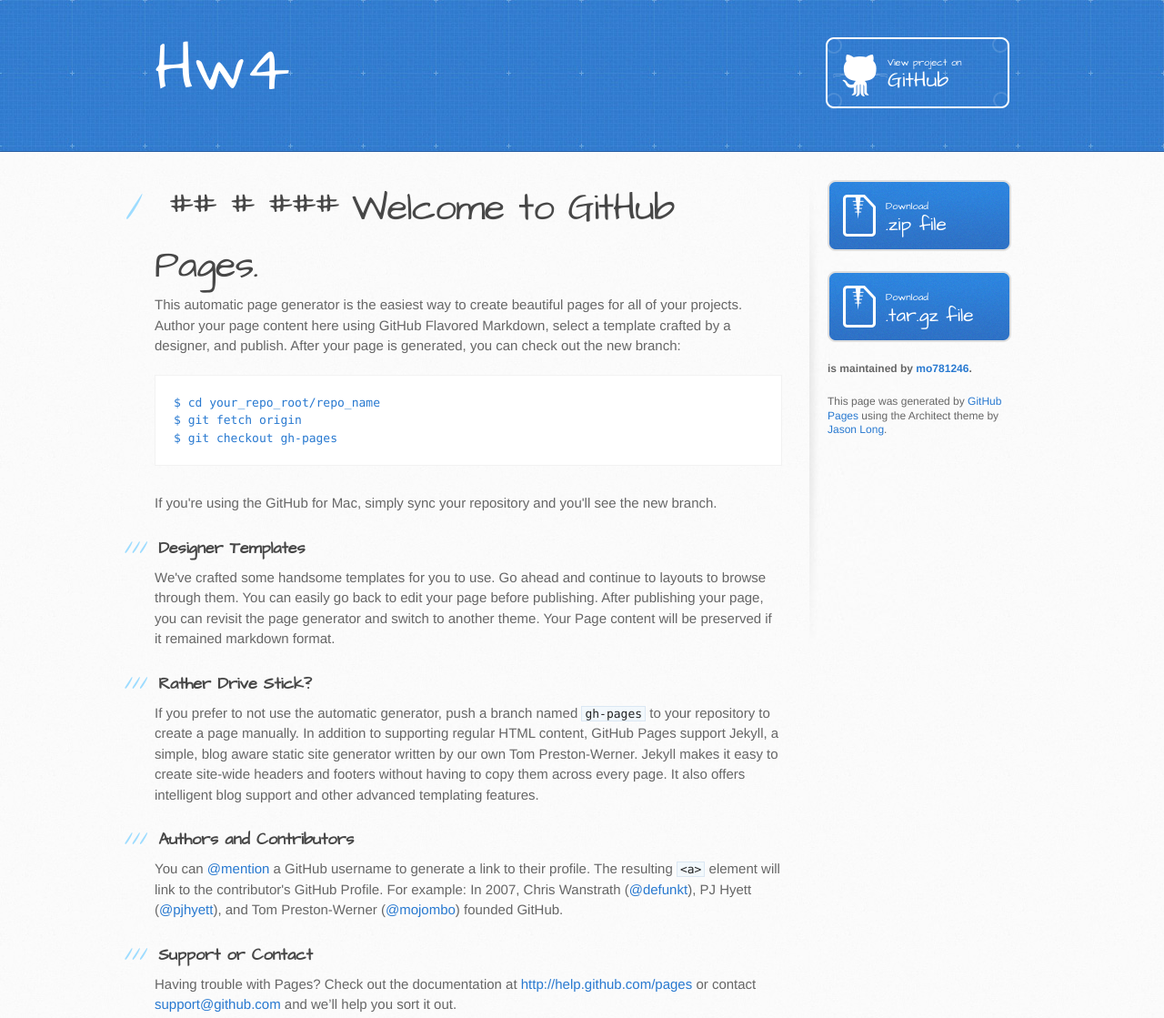
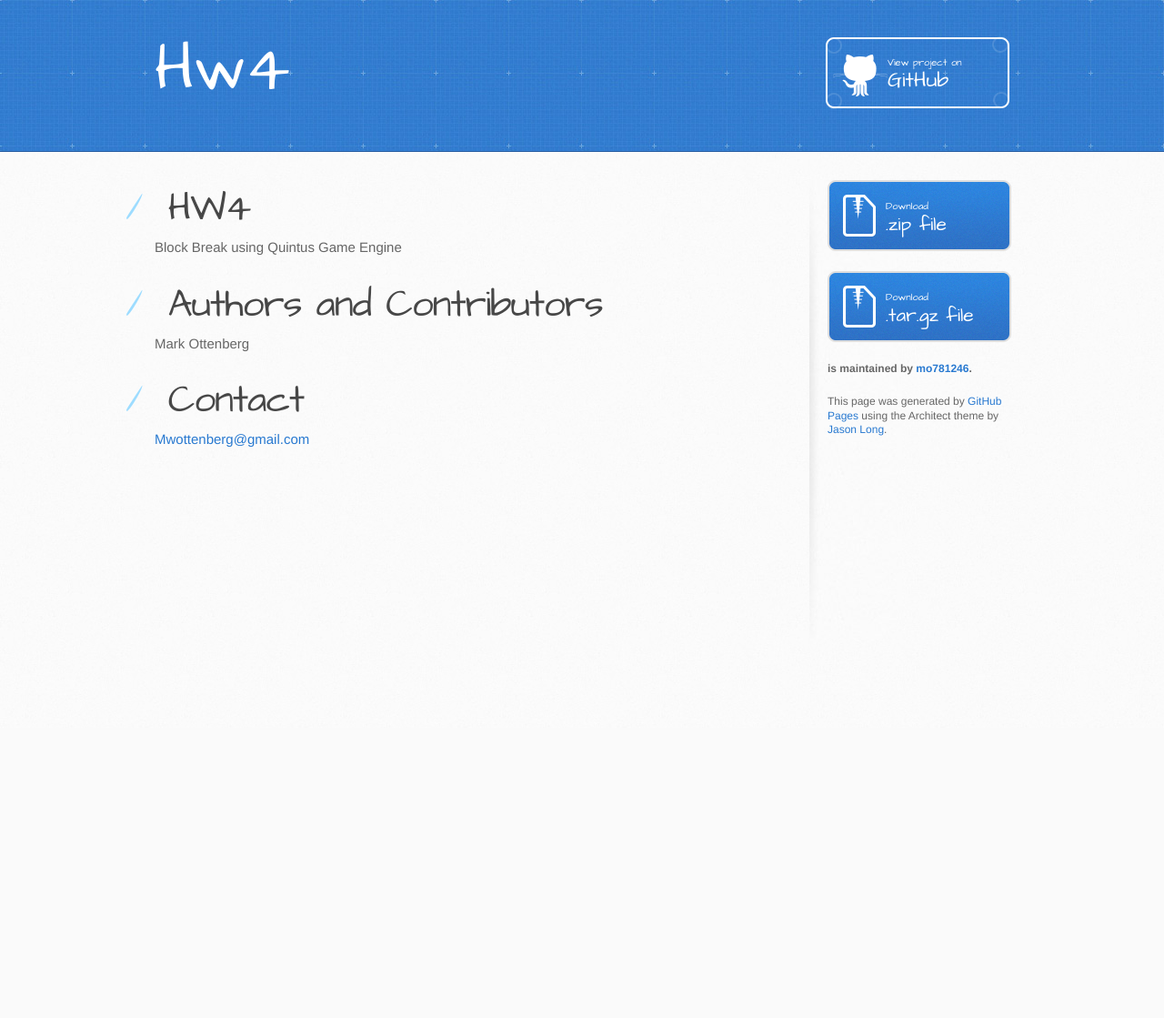
Before and after one commit to mo781246/HW4, a plain HTML site: page index.html in a window 1280 px wide. Shown: the whole page at 91% size. After the commit the page ends 800 px from the top, so only its background shows below. Drawn offline with Linux system fonts and the light colour scheme.

```diff
--- a/index.html
+++ b/index.html
@@ -29,36 +29,19 @@
       <div class="inner clearfix">
         <section id="main-content">
           <h1>
-<a name="---welcome-to-github-pages" class="anchor" href="#---welcome-to-github-pages"><span class="octicon octicon-link"></span></a>## # ### Welcome to GitHub Pages.</h1>
+<a name="hw4" class="anchor" href="#hw4"><span class="octicon octicon-link"></span></a>HW4</h1>
 
-<p>This automatic page generator is the easiest way to create beautiful pages for all of your projects. Author your page content here using GitHub Flavored Markdown, select a template crafted by a designer, and publish. After your page is generated, you can check out the new branch:</p>
+<p>Block Break using Quintus Game Engine</p>
 
-<pre><code>$ cd your_repo_root/repo_name
-$ git fetch origin
-$ git checkout gh-pages
-</code></pre>
+<h1>
+<a name="authors-and-contributors" class="anchor" href="#authors-and-contributors"><span class="octicon octicon-link"></span></a>Authors and Contributors</h1>
 
-<p>If you're using the GitHub for Mac, simply sync your repository and you'll see the new branch.</p>
+<p>Mark Ottenberg</p>
 
-<h3>
-<a name="designer-templates" class="anchor" href="#designer-templates"><span class="octicon octicon-link"></span></a>Designer Templates</h3>
+<h1>
+<a name="contact" class="anchor" href="#contact"><span class="octicon octicon-link"></span></a>Contact</h1>
 
-<p>We've crafted some handsome templates for you to use. Go ahead and continue to layouts to browse through them. You can easily go back to edit your page before publishing. After publishing your page, you can revisit the page generator and switch to another theme. Your Page content will be preserved if it remained markdown format.</p>
-
-<h3>
-<a name="rather-drive-stick" class="anchor" href="#rather-drive-stick"><span class="octicon octicon-link"></span></a>Rather Drive Stick?</h3>
-
-<p>If you prefer to not use the automatic generator, push a branch named <code>gh-pages</code> to your repository to create a page manually. In addition to supporting regular HTML content, GitHub Pages support Jekyll, a simple, blog aware static site generator written by our own Tom Preston-Werner. Jekyll makes it easy to create site-wide headers and footers without having to copy them across every page. It also offers intelligent blog support and other advanced templating features.</p>
-
-<h3>
-<a name="authors-and-contributors" class="anchor" href="#authors-and-contributors"><span class="octicon octicon-link"></span></a>Authors and Contributors</h3>
-
-<p>You can <a href="https://github.com/blog/821" class="user-mention">@mention</a> a GitHub username to generate a link to their profile. The resulting <code>&lt;a&gt;</code> element will link to the contributor's GitHub Profile. For example: In 2007, Chris Wanstrath (<a href="https://github.com/defunkt" class="user-mention">@defunkt</a>), PJ Hyett (<a href="https://github.com/pjhyett" class="user-mention">@pjhyett</a>), and Tom Preston-Werner (<a href="https://github.com/mojombo" class="user-mention">@mojombo</a>) founded GitHub.</p>
-
-<h3>
-<a name="support-or-contact" class="anchor" href="#support-or-contact"><span class="octicon octicon-link"></span></a>Support or Contact</h3>
-
-<p>Having trouble with Pages? Check out the documentation at <a href="http://help.github.com/pages">http://help.github.com/pages</a> or contact <a href="mailto:support@github.com">support@github.com</a> and we’ll help you sort it out.</p>
+<p><a href="mailto:Mwottenberg@gmail.com">Mwottenberg@gmail.com</a></p>
         </section>
 
         <aside id="sidebar">
```
Also changed, not shown: params.json (+1 -1 lines).
